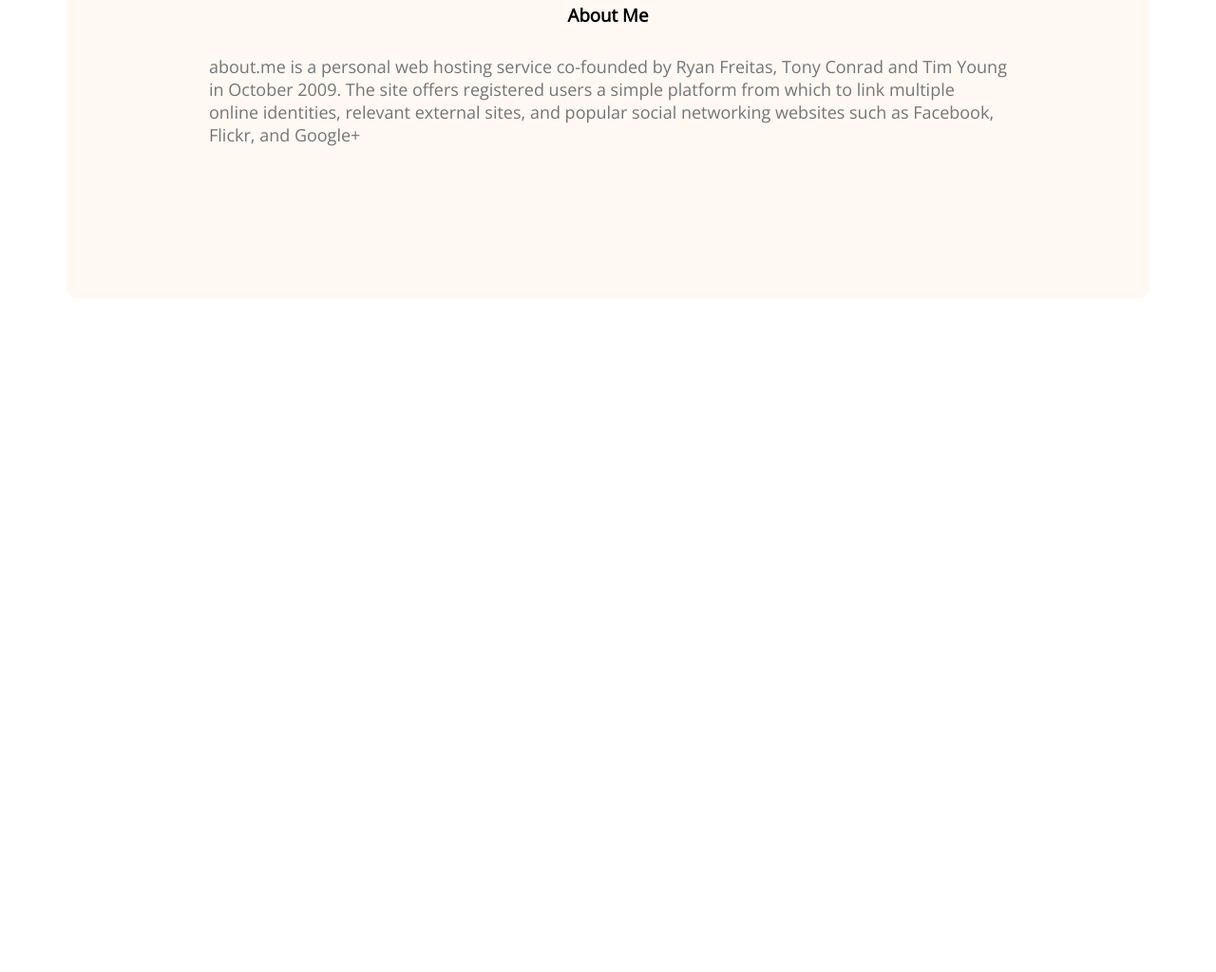
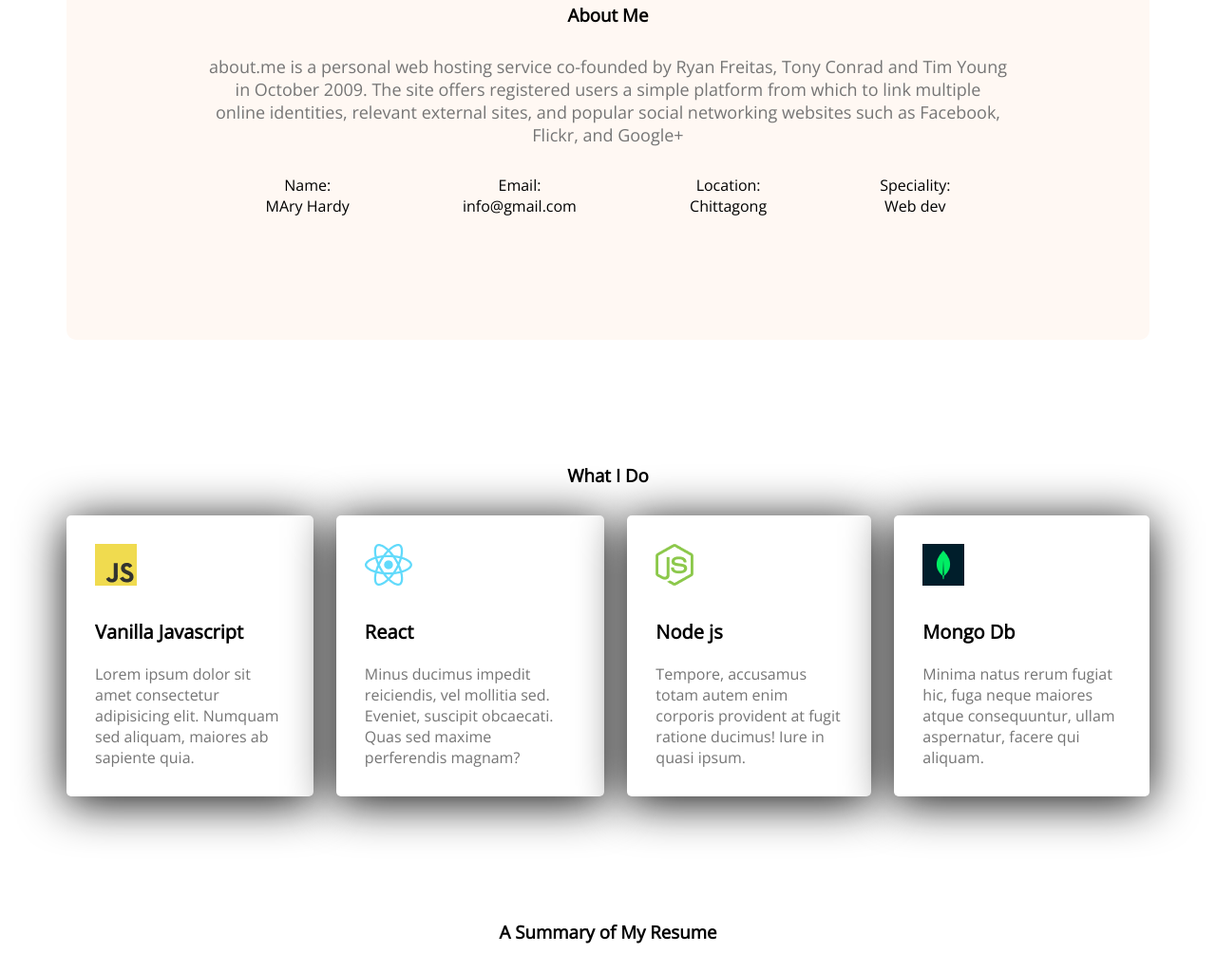
Before and after one commit to Sanjidakter/developer-portfolio, a plain HTML site: page index.html in a window 1280 px wide. Shown: the part 1097-2121 px from the top of the page at 95% size. Before the commit the page ends 1411 px from the top, so only its background shows below. Drawn offline with nearby package versions, Linux system fonts and the light colour scheme; a web font is replaced by a local one.

Commit message:
added whatidor

```diff
--- a/index.html
+++ b/index.html
@@ -34,7 +34,59 @@
        <section  class="about">
           <h3 class="section-title">About Me</h3>
           <p class="section-description">about.me is a personal web hosting service co-founded by Ryan Freitas, Tony Conrad and Tim Young in October 2009. The site offers registered users a simple platform from which to link multiple online identities, relevant external sites, and popular social networking websites such as Facebook, Flickr, and Google+</p>
+         <div class="about-info-container">
+           <div class="info">
+            <p class="info-title">Name:</p>
+            <p class="info-description">MAry Hardy</p>
+           </div>
+           <div class="info">
+            <p class="info-title">Email:</p>
+            <p class="info-description">info@gmail.com</p>
+           </div>
+           <div class="info">
+            <p class="info-title">Location:</p>
+            <p class="info-description">Chittagong</p>
+           </div>
+           <div class="info">
+            <p class="info-title">Speciality:</p>
+            <p class="info-description">Web dev</p>
+           </div>
+         </div>
 
+
+       </section>
+       <!--what i do section  -->
+       <section class="what-i-do">
+         <h3 class="section-title">What I Do</h3>
+         <!-- .skills-container>.skill*4>img+p.skill-title+p.skill-description>lorem -->
+         <div class="skills-container">
+          <div class="skill">
+            <img src="images/icons/js.png" alt="">
+            <p class="skill-title">Vanilla Javascript</p>
+            <p class="skill-description">Lorem ipsum dolor sit amet consectetur adipisicing elit. Numquam sed aliquam, maiores ab sapiente quia.</p>
+          </div>
+          <div class="skill">
+            <img src="images/icons/react.png" alt="">
+            <p class="skill-title">React</p>
+            <p class="skill-description">Minus ducimus impedit reiciendis, vel mollitia sed. Eveniet, suscipit obcaecati. Quas sed maxime perferendis magnam?</p>
+          </div>
+          <div class="skill">
+            <img src="images/icons/nodejs.png" alt="">
+            <p class="skill-title">Node js</p>
+            <p class="skill-description">Tempore, accusamus totam autem enim corporis provident at fugit ratione ducimus! Iure in quasi ipsum.</p>
+          </div>
+          <div class="skill">
+            <img src="images/icons/mongo.png" alt="">
+            <p class="skill-title">Mongo Db</p>
+            <p class="skill-description">Minima natus rerum fugiat hic, fuga neque maiores atque consequuntur, ullam aspernatur, facere qui aliquam.</p>
+          </div>
+         </div>
+
+       </section>
+
+       <!-- Resume section -->
+       <section class="resume">
+        <h3 class="section-title">A Summary of My Resume</h3>
        </section>
     </main>
 
--- a/styles/portfolio.css
+++ b/styles/portfolio.css
@@ -77,6 +77,7 @@
  background: #FFF8F3;
  border-radius: 10px;
  padding: 130px 150px;
+ text-align: center;
 }
 
 .section-title{
@@ -88,3 +89,48 @@
  font-size: 18px;
  margin-bottom: 30px;
 }
+
+.about-info-container{
+    display: flex;
+    justify-content: space-around;
+}
+
+.about info-title{
+    font-size: 20px;
+    color: #474747;
+}
+.about info-description{
+    font-weight:700;
+    font-size:20px;
+    color: #000000;
+}
+
+/* what i do styles */
+.what-i-do{
+    margin-top: 130px;
+}
+
+.skills-container{
+ display: flex;
+ gap:24px;
+}
+.skill{
+    background: #FFFFFF;
+    box-shadow: 0px 6px 50px rgba(0,0,0,.96) ;
+    border-radius: 5px;
+    padding: 30px;
+}
+.skill-title{
+    font-weight: 700;
+    font-size: 20px;
+    margin-top: 30px;
+    margin-bottom: 20px;
+}
+
+.skill-description{
+    color: #757575;
+}
+/* Summary of resume styles */
+.resume{
+    margin-top: 130px;
+}
```
